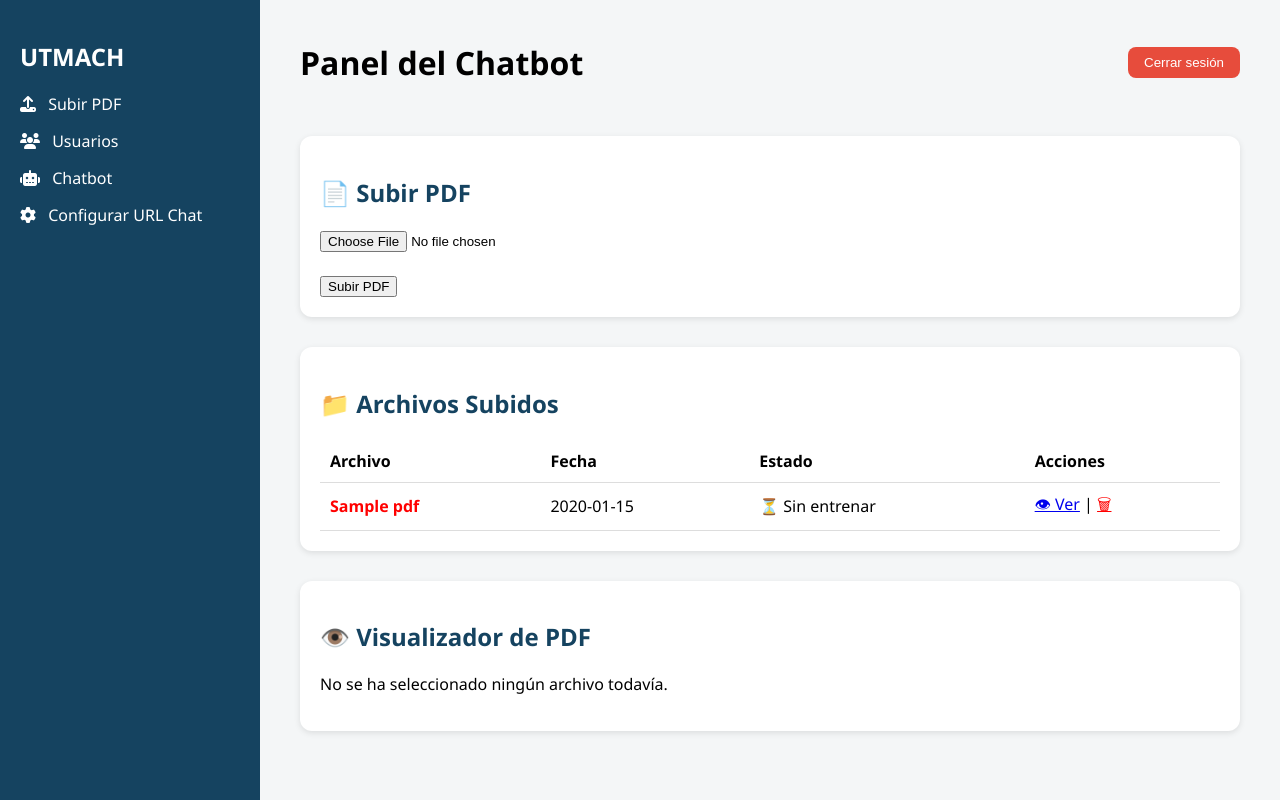
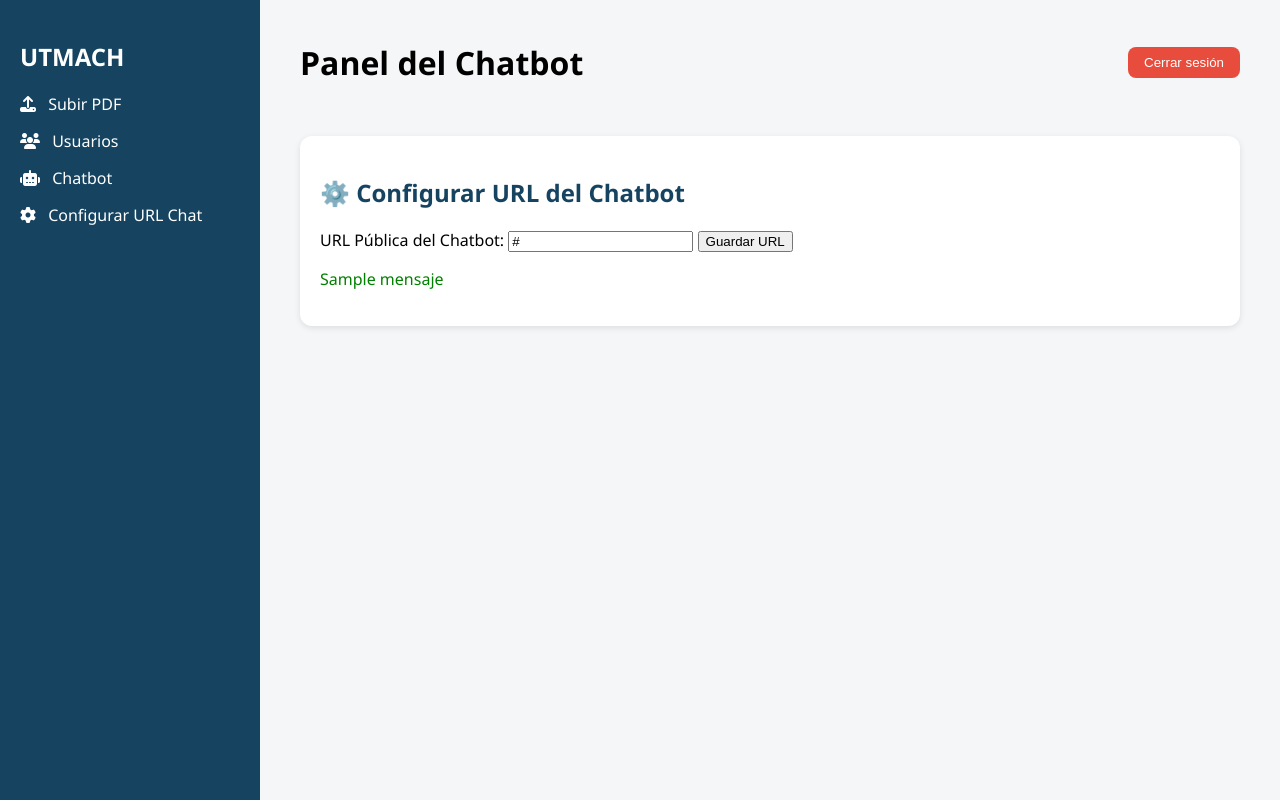
Before and after one commit to faustofi1262/neon-pdf-chatbot, a Flask app: template templates/panel.html in a window 1280 px wide. Run offline with Flask 3, Linux system fonts and the light colour scheme; the template is opened without the code that fills it: most values are stand-ins (such as "Sample title", 1, 10 or a date in 2020).

Commit message:
panel url

```diff
--- a/app.py
+++ b/app.py
@@ -395,3 +395,43 @@ def responder_con_chatbot(pregunta):
         return respuesta
     except Exception as e:
         return f"Bot: Error generando respuesta con OpenAI: {str(e)}"
+
+@app.route("/configurar_url_chat", methods=["GET", "POST"])
+def configurar_url_chat():
+    mensaje = ""
+    url_actual = ""
+
+    # Si envía el formulario
+    if request.method == "POST":
+        nueva_url = request.form.get("url_chat")
+
+        conn = conectar_db()
+        cur = conn.cursor()
+
+        # Verifica si ya hay una URL guardada
+        cur.execute("SELECT id FROM configuracion LIMIT 1")
+        existe = cur.fetchone()
+
+        if existe:
+            cur.execute("UPDATE configuracion SET url_chat = %s WHERE id = %s", (nueva_url, existe[0]))
+        else:
+            cur.execute("INSERT INTO configuracion (url_chat) VALUES (%s)", (nueva_url,))
+
+        conn.commit()
+        conn.close()
+        mensaje = "✅ URL actualizada correctamente"
+        url_actual = nueva_url
+
+    else:
+        # Mostrar la URL guardada actual
+        conn = conectar_db()
+        cur = conn.cursor()
+        cur.execute("SELECT url_chat FROM configuracion LIMIT 1")
+        row = cur.fetchone()
+        url_actual = row[0] if row else ""
+        conn.close()
+
+    return render_template("panel.html", url_actual=url_actual, mensaje=mensaje)
+
+def conectar_db():
+    return get_connection()
--- a/templates/panel.html
+++ b/templates/panel.html
@@ -15,9 +15,14 @@
     }
 
     window.onload = function () {
-      mostrarSeccion('subirPDF'); // Mostrar esta por defecto al cargar
+      var urlActual = "{{ 'true' if url_actual else 'false' }}";
+      if (urlActual === "true") {
+        mostrarSeccion('configurarURL');
+      } else {
+        mostrarSeccion('subirPDF');
+      }
     }
-  </script>
+   </script>
 </head>
 <body>
   <div class="container">
```
